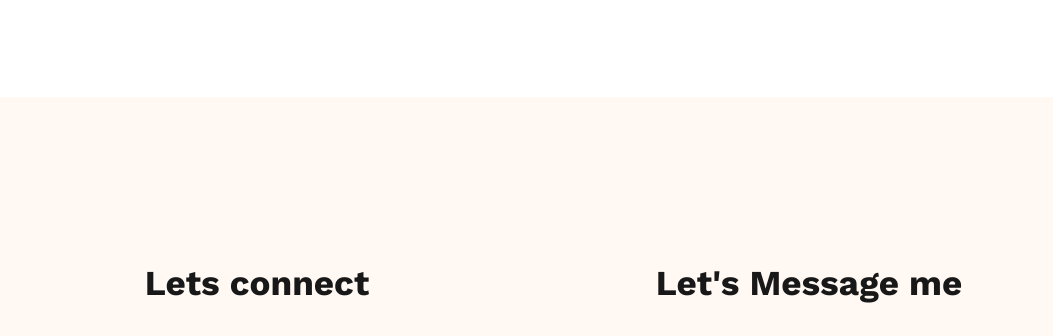
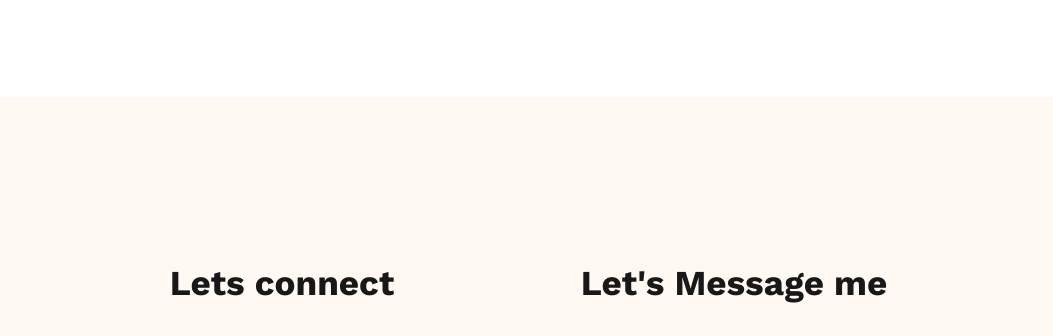
Before and after one commit to pratul890/web-portfolio, a plain HTML site: page index.html in a window 1280 px wide. Shown: the part 3402-3738 px from the top of the page, without its empty margins (107-1160 px from the left). Drawn offline with nearby package versions, Linux system fonts and the light colour scheme.

Commit message:
Last edited

```diff
--- a/styles/style.css
+++ b/styles/style.css
@@ -198,7 +198,7 @@ main{
 }
 /* footer Styles */
 footer{
-    padding: 130px;
+    padding: 130px 230px;
     display: flex;
     gap: 100px;
 }
```
